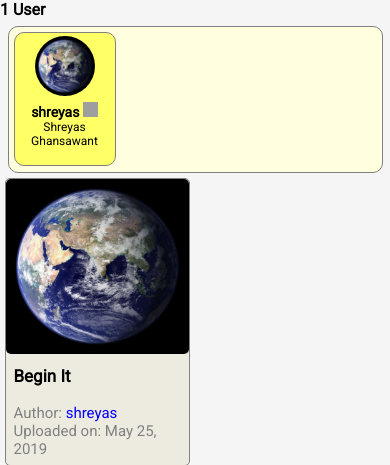
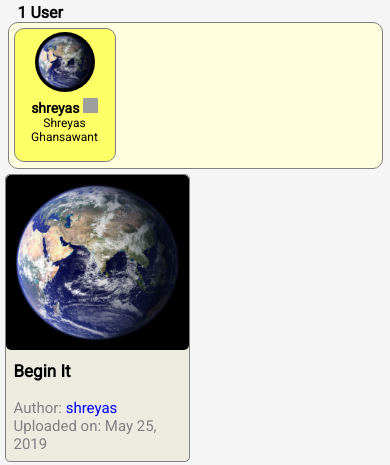
Before and after one commit to shreyasghansawant/Beginners-Beat, a Django app: page / in a window 390 px wide. Shown: the part 82-547 px from the top of the page. Run offline with Django 3.2, Linux system fonts and the light colour scheme; data comes from the database, SQL or seed files in the repository; grey boxes are pictures that could not be loaded.

Commit message:
Update index.css

```diff
--- a/beat/static/beat/index.css
+++ b/beat/static/beat/index.css
@@ -204,6 +204,9 @@ h4{
   background-color: #004242;
   border: solid white 0.5px;
 }
+#num_users{
+  display: none;
+}
 
 /* Mobile */
 
@@ -260,8 +263,7 @@ h4{
     min-height: 145px;
     max-height: 145px;
     position: relative;
-    margin: 7.5px;
-    margin-bottom: 0px;
+    margin: 0px 7.5px;
     background-color: lightyellow;
   }
   #mini-user-m{
@@ -318,4 +320,9 @@ h4{
     background-color: red;
     border: solid yellow 0.5px;
   }
+  #num_users{
+    display: block;
+    margin: 3px 17.5px;
+    margin-bottom: 0px;
+  }
 }
```
